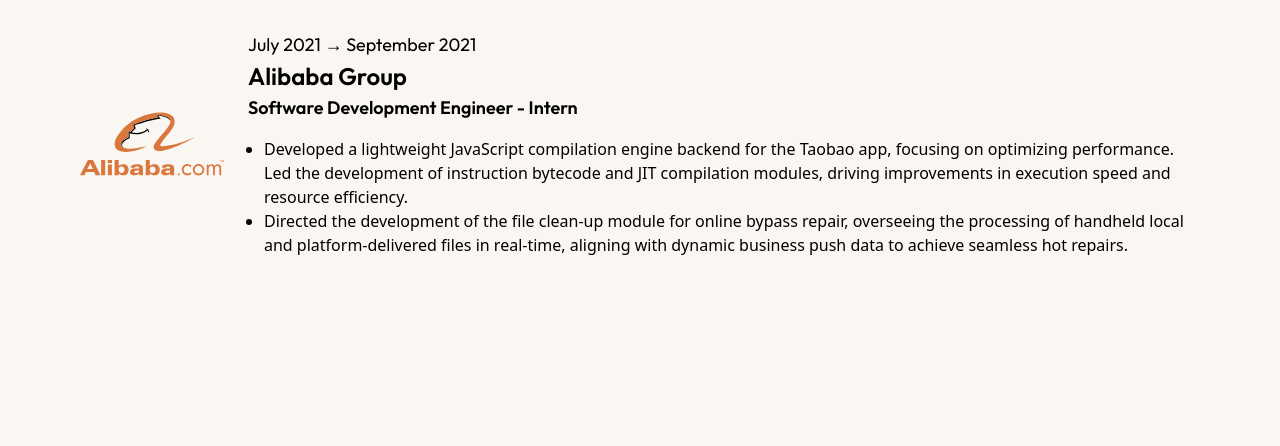
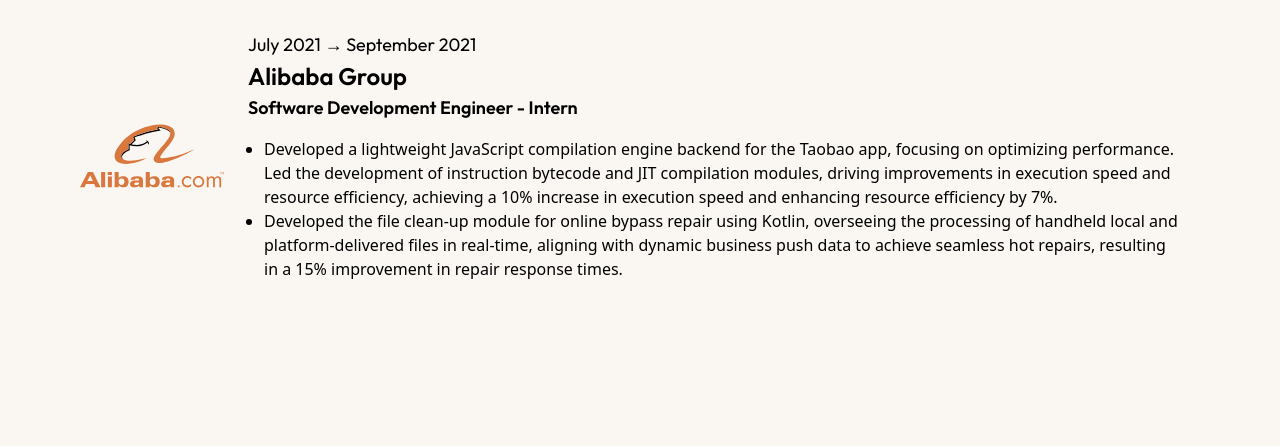
Before and after one commit to liduan2000/liduan2000.github.io, a website: page index.html in a window 1280 px wide. Shown: the part 5040-5486 px from the top of the page. Drawn offline with nearby package versions, Linux system fonts and the light colour scheme.

Commit message:
update profile

```diff
--- a/index.html
+++ b/index.html
@@ -351,7 +351,7 @@
                 Distribution System. Conducted an in-depth investigation into the advantages and disadvantages of
                 various distributed frameworks (Nacos, Consul, Zookeeper, Eureka, Etcd, etc.) and selected Consul to
                 implement unified service registration and discovery across both CVM and Kubernetes architectures.
-                Utilized Consul KV for storing service configuration, routing, and weight information.</li>
+                Utilized Consul KV for storage of service configuration, routing, and weight information.</li>
               <li>Redesigned Tencent's self-developed load balancing and service discovery framework, as well as the
                 configuration center agent, to adapt to the account system’s configuration center and overall
                 architecture. Implemented real-time updates of routing information stored in Consul to the configuration
@@ -469,11 +469,12 @@
             <ul class="list-disc px-4">
               <li>Developed a lightweight JavaScript compilation engine backend for the Taobao app, focusing on
                 optimizing performance. Led the development of instruction bytecode and JIT compilation modules, driving
-                improvements in execution speed and resource efficiency.
+                improvements in execution speed and resource efficiency, achieving a 10% increase in execution speed and
+                enhancing resource efficiency by 7%.
               </li>
-              <li>Directed the development of the file clean-up module for online bypass repair, overseeing the
-                processing of handheld local and platform-delivered files in real-time, aligning with dynamic business
-                push data to achieve seamless hot repairs.</li>
+              <li>Developed the file clean-up module for online bypass repair using Kotlin, overseeing the processing of
+                handheld local and platform-delivered files in real-time, aligning with dynamic business push data to
+                achieve seamless hot repairs, resulting in a 15% improvement in repair response times.</li>
             </ul>
           </div>
         </div>
```
Also changed, not shown: 1 other file.
